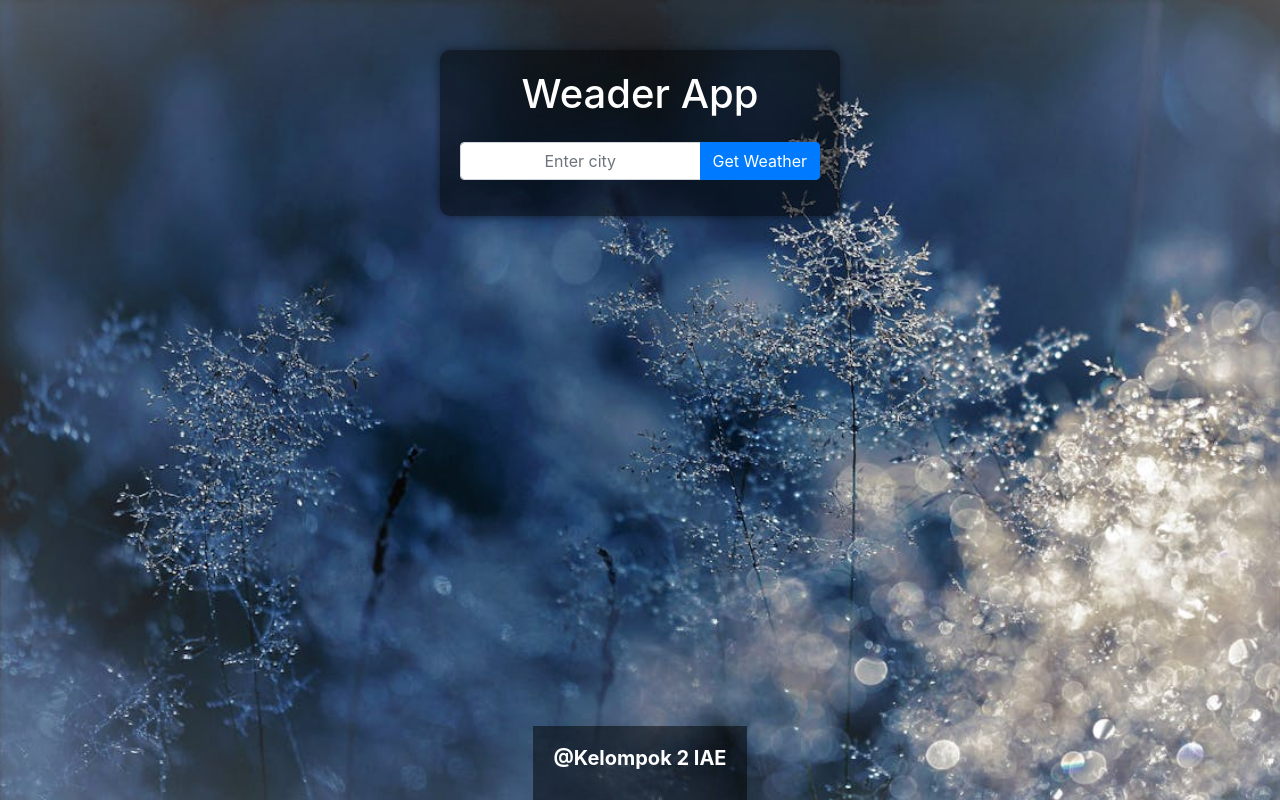
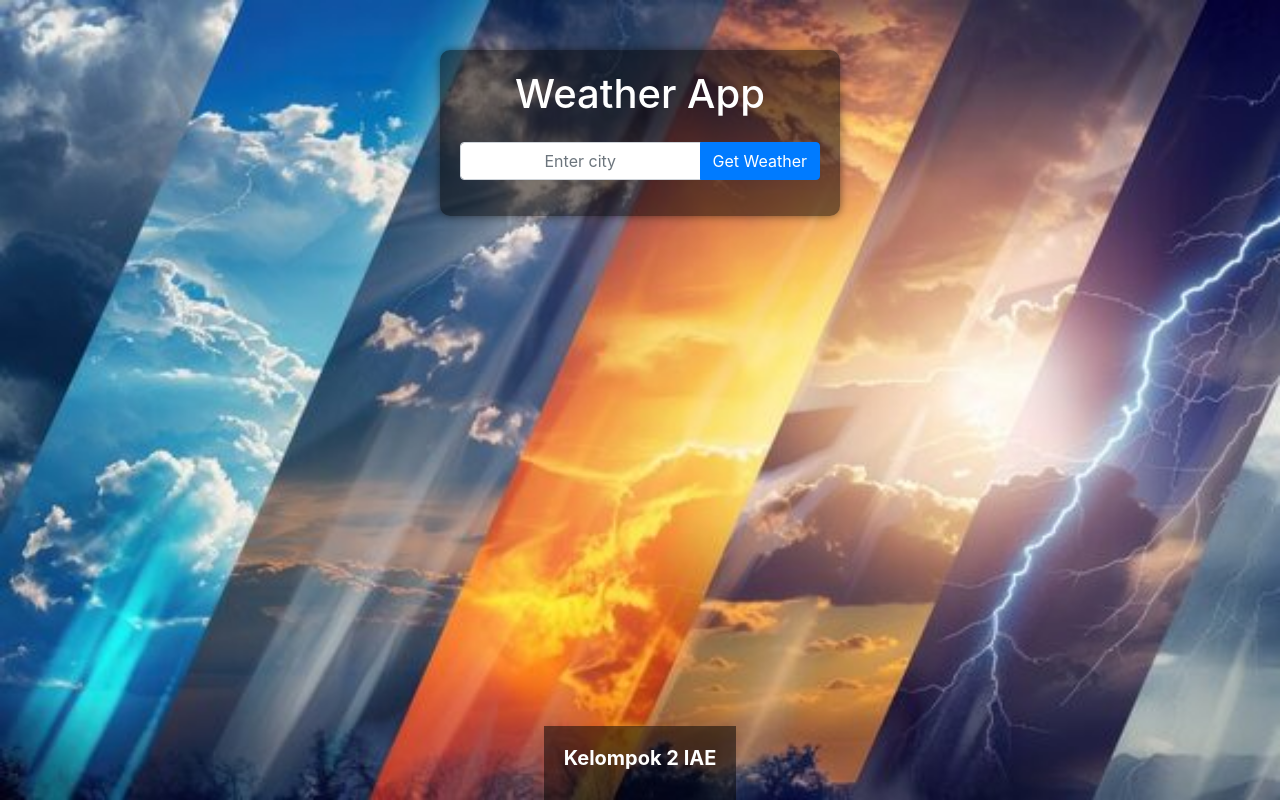
Before and after one commit to StevenHarun/Weader-API, a Flask app: page / in a window 1280 px wide. Run offline with Flask 3, Linux system fonts and the light colour scheme; some libraries are stand-ins or nearby versions.

Commit message:
Update Image
Mengupdate gambar baru dengan file penamaan weather-image.jpeg

```diff
--- a/templates/index.html
+++ b/templates/index.html
@@ -8,7 +8,7 @@
     <link href="https://stackpath.bootstrapcdn.com/bootstrap/4.5.2/css/bootstrap.min.css" rel="stylesheet">
     <style>
         body {
-            background-image: url('static/rain_on_leaves.jpeg');
+            background-image: url('static/weather-image.jpeg');
             background-size: cover;
             background-repeat: no-repeat;
             color: #fff;
@@ -55,7 +55,7 @@
 <body>
     <div class="container">
         <div class="weather-container">
-            <h1 class="text-center mb-4">Weader App</h1>
+            <h1 class="text-center mb-4">Weather App</h1>
             <div class="input-group mb-3">
                 <input type="text" id="cityInput" class="form-control" placeholder="Enter city" style="text-align:center;">
                 <div class="input-group-append">
@@ -67,7 +67,7 @@
     </div>
 
     <div class="footer">
-        <h4>@Kelompok 2 IAE</h4>
+        <h4>Kelompok 2 IAE</h4>
         <!-- Created By Stev - SI4509 - Telkom University -->
     </div>
 
```
Also changed, not shown: README.md, static/weather-image.jpeg (added).
